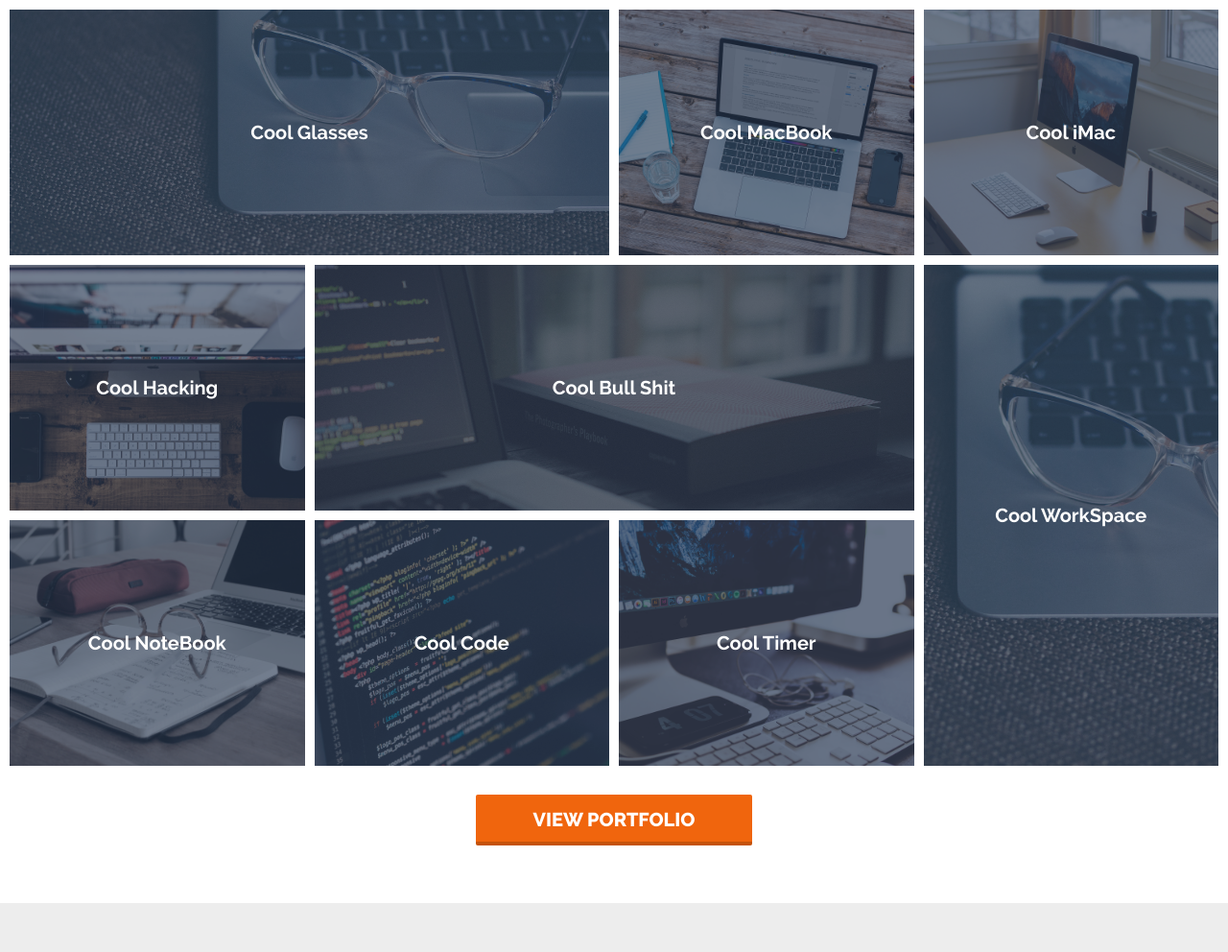
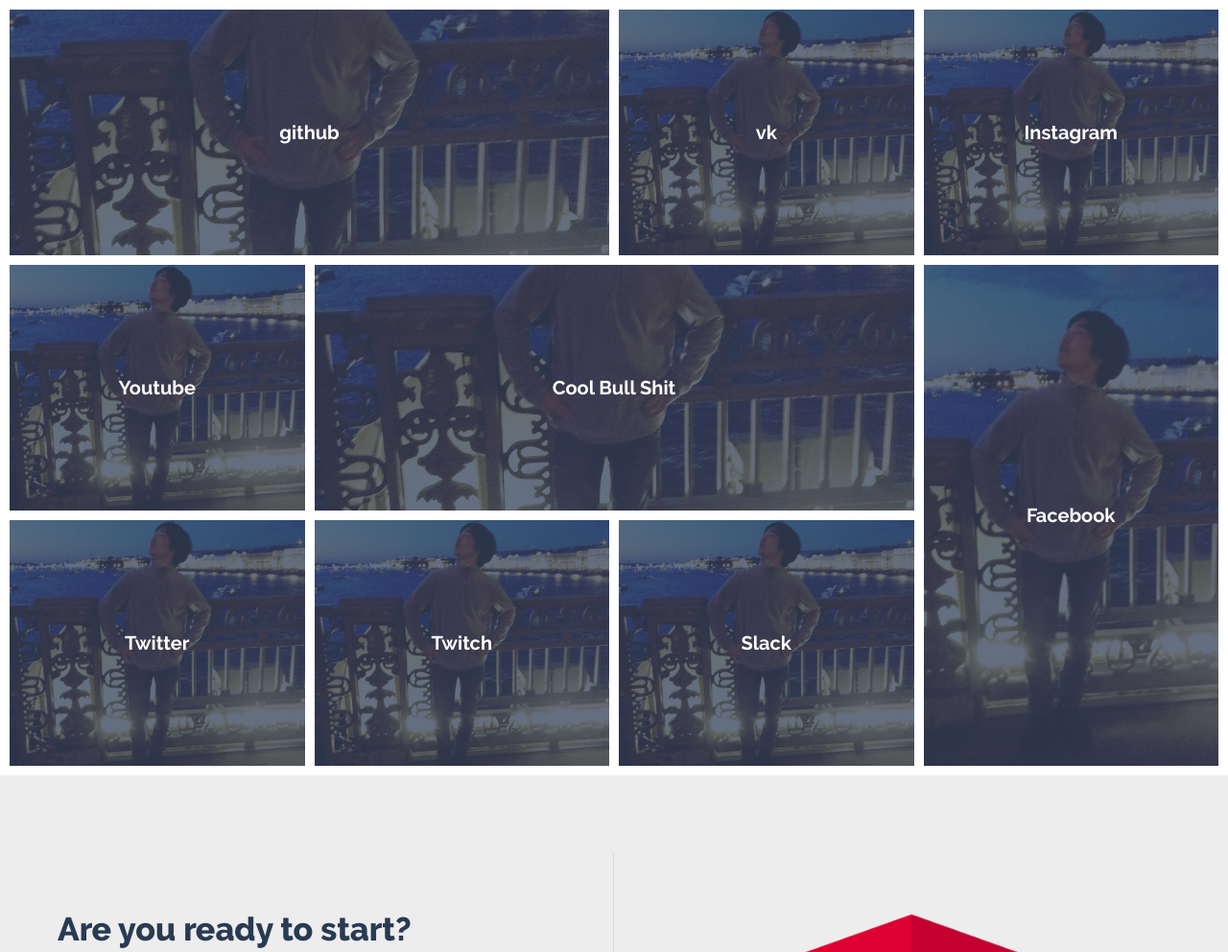
Before and after one commit to naranovarltan/grid-css, a website: page app/index.html in a window 1280 px wide. Shown: the part 800-1792 px from the top of the page at 96% size. Drawn offline with Linux system fonts and the light colour scheme.

Commit message:
change pictures

```diff
--- a/app/index.html
+++ b/app/index.html
@@ -16,57 +16,54 @@
 
 <body>
 
-	<header class="header main-header grid" style="background-image: url('./img/0-header.jpg');">
+	<header class="header main-header grid" style="background-image: url('./img/me.jpg');">
 		<div class="header-content grid">
-			<h1>We are real creators</h1>
+			<h1>We are real progers</h1>
 			<div class="header-buttons">
-				<a href="#" class="button">Follow</a>
-				<a href="#" class="button button-gray">Follow</a>
+				<a href="https://angular.io/" class="button">Start</a>
+				<a href="https://www.instagram.com/naranovarltan/" class="button button-gray">Follow</a>
 			</div>
 		</div>
 	</header>
 	<section class="portfolio-section grid">
-		<div class="portfolio-item grid" style="background-image: url('./img/1.jpg')">
-			<span>Cool Glasses</span>
+		<div class="portfolio-item grid" style="background-image: url('./img/me.jpg')">
+			<span href="https://github.com/naranovarltan">github</span>
 		</div>
-		<div class="portfolio-item grid" style="background-image: url('./img/2.jpg')">
-			<span>Cool MacBook</span>
+		<div class="portfolio-item grid" style="background-image: url('./img/me.jpg')">
+			<span>vk</span>
 		</div>
-		<div class="portfolio-item grid" style="background-image: url('./img/3.jpg')">
-			<span>Cool iMac</span>
+		<div class="portfolio-item grid" style="background-image: url('./img/me.jpg')">
+			<span>Instagram</span>
 		</div>
-		<div class="portfolio-item grid" style="background-image: url('./img/4.jpg')">
-			<span>Cool Hacking</span>
+		<div class="portfolio-item grid" style="background-image: url('./img/me.jpg')">
+			<span>Youtube</span>
 		</div>
-		<div class="portfolio-item grid" style="background-image: url('./img/5.jpg')">
+		<div class="portfolio-item grid" style="background-image: url('./img/me.jpg')">
 			<span>Cool Bull Shit</span>
 		</div>
-		<div class="portfolio-item grid" style="background-image: url('./img/1.jpg')">
-			<span>Cool WorkSpace</span>
+		<div class="portfolio-item grid" style="background-image: url('./img/me.jpg')">
+			<span>Facebook</span>
 		</div>
-		<div class="portfolio-item grid" style="background-image: url('./img/7.jpg')">
-			<span>Cool NoteBook</span>
+		<div class="portfolio-item grid" style="background-image: url('./img/me.jpg')">
+			<span>Twitter</span>
 		</div>
-		<div class="portfolio-item grid" style="background-image: url('./img/8.jpg')">
-			<span>Cool Code</span>
+		<div class="portfolio-item grid" style="background-image: url('./img/me.jpg')">
+			<span>Twitch</span>
 		</div>
-		<div class="portfolio-item grid" style="background-image: url('./img/9.jpg')">
-			<span>Cool Timer</span>
-		</div>
-		<div class="button-case text-center">
-			<a href="" class="button">View portfolio</a>
+		<div class="portfolio-item grid" style="background-image: url('./img/me.jpg')">
+			<span>Slack</span>
 		</div>
 	</section>
 
 	<section class="landing-section section-ready">
 		<div class="container grid">
 			<div class="ready-left">
-				<h2>Are u ready? <br> Are u ready?</h2>
+				<h2>Are you ready to start?</h2>
 				<p>Lorem ipsum dolor sit amet consectetur adipisicing elit. Eveniet nobis maxime quia, facilis voluptatem consequuntur magni porro architecto unde deleniti. Soluta accusamus qui doloribus repellendus minus ut tenetur veritatis et.</p>
 				<p>Et voluptatibus esse debitis corporis maiores ea blanditiis incidunt fuga nulla quaerat, sunt, odit quia doloremque nobis fugit necessitatibus. Perspiciatis magni autem eaque in eveniet cumque odio eum facilis obcaecati?</p>
 			</div>
 			<div class="ready-right">
-				<img src="./img/example.jpg" alt="" class="img-responsive">
+				<img src="./img/Angular_full_color_logo.svg.png" alt="" class="img-responsive">
 			</div>
 		</div>
 	</section>
@@ -93,42 +90,42 @@
 			<h2>Our Blog</h2>
 			<div class="grid blog-home">
 				<a href="#" class="blog-item grid">
-					<span class="blog-item-img" style="background-image: url('./img/1.jpg')"></span>
+					<span class="blog-item-img" style="background-image: url('./img/me.jpg')"></span>
 					<span class="blog-item-content grid">
 						<h4>Title</h4>
 						<p>Lorem ipsum, dolor sit amet consectetur adipisicing elit. Temporibus adipisci optio delectus distinctio dolorum dignissimos ducimus accusantium.</p>
 					</span>
 				</a>
 				<a href="#" class="blog-item grid">
-					<span class="blog-item-img" style="background-image: url('./img/2.jpg')"></span>
+					<span class="blog-item-img" style="background-image: url('./img/me.jpg')"></span>
 					<span class="blog-item-content grid">
 						<h4>Title</h4>
 						<p>Lorem ipsum, dolor sit amet consectetur adipisicing elit. Temporibus adipisci optio delectus distinctio dolorum dignissimos ducimus accusantium.</p>
 					</span>
 				</a>
 				<a href="#" class="blog-item grid">
-					<span class="blog-item-img" style="background-image: url('./img/3.jpg')"></span>
+					<span class="blog-item-img" style="background-image: url('./img/me.jpg')"></span>
 					<span class="blog-item-content grid">
 						<h4>Title</h4>
 						<p>Lorem ipsum, dolor sit amet consectetur adipisicing elit. Temporibus adipisci optio delectus distinctio dolorum dignissimos ducimus accusantium.</p>
 					</span>
 				</a>
 				<a href="#" class="blog-item grid">
-					<span class="blog-item-img" style="background-image: url('./img/4.jpg')"></span>
+					<span class="blog-item-img" style="background-image: url('./img/me.jpg')"></span>
 					<span class="blog-item-content grid">
 						<h4>Title</h4>
 						<p>Lorem ipsum, dolor sit amet consectetur adipisicing elit. Temporibus adipisci optio delectus distinctio dolorum dignissimos ducimus accusantium.</p>
 					</span>
 				</a>
 				<a href="#" class="blog-item grid">
-					<span class="blog-item-img" style="background-image: url('./img/5.jpg')"></span>
+					<span class="blog-item-img" style="background-image: url('./img/me.jpg')"></span>
 					<span class="blog-item-content grid">
 						<h4>Title</h4>
 						<p>Lorem ipsum, dolor sit amet consectetur adipisicing elit. Temporibus adipisci optio delectus distinctio dolorum dignissimos ducimus accusantium.</p>
 					</span>
 				</a>
 				<a href="#" class="blog-item grid">
-					<span class="blog-item-img" style="background-image: url('./img/6.jpg')"></span>
+					<span class="blog-item-img" style="background-image: url('./img/me.jpg')"></span>
 					<span class="blog-item-content grid">
 						<h4>Title</h4>
 						<p>Lorem ipsum, dolor sit amet consectetur adipisicing elit. Temporibus adipisci optio delectus distinctio dolorum dignissimos ducimus accusantium.</p>
```
Also changed, not shown: app/img/Angular_full_color_logo.svg.png (added), app/img/me.jpg (added), app/img/ng.png (added).
